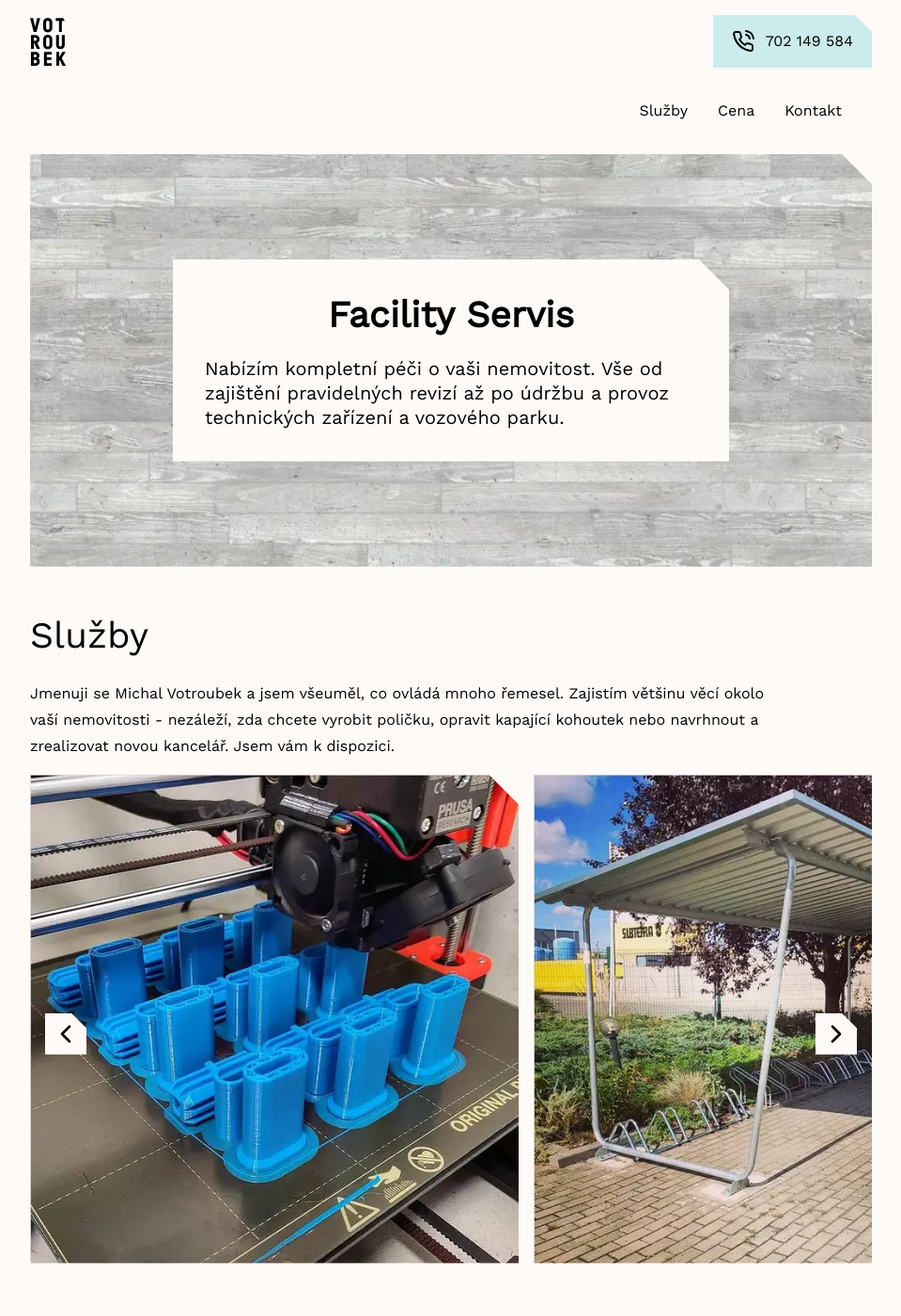
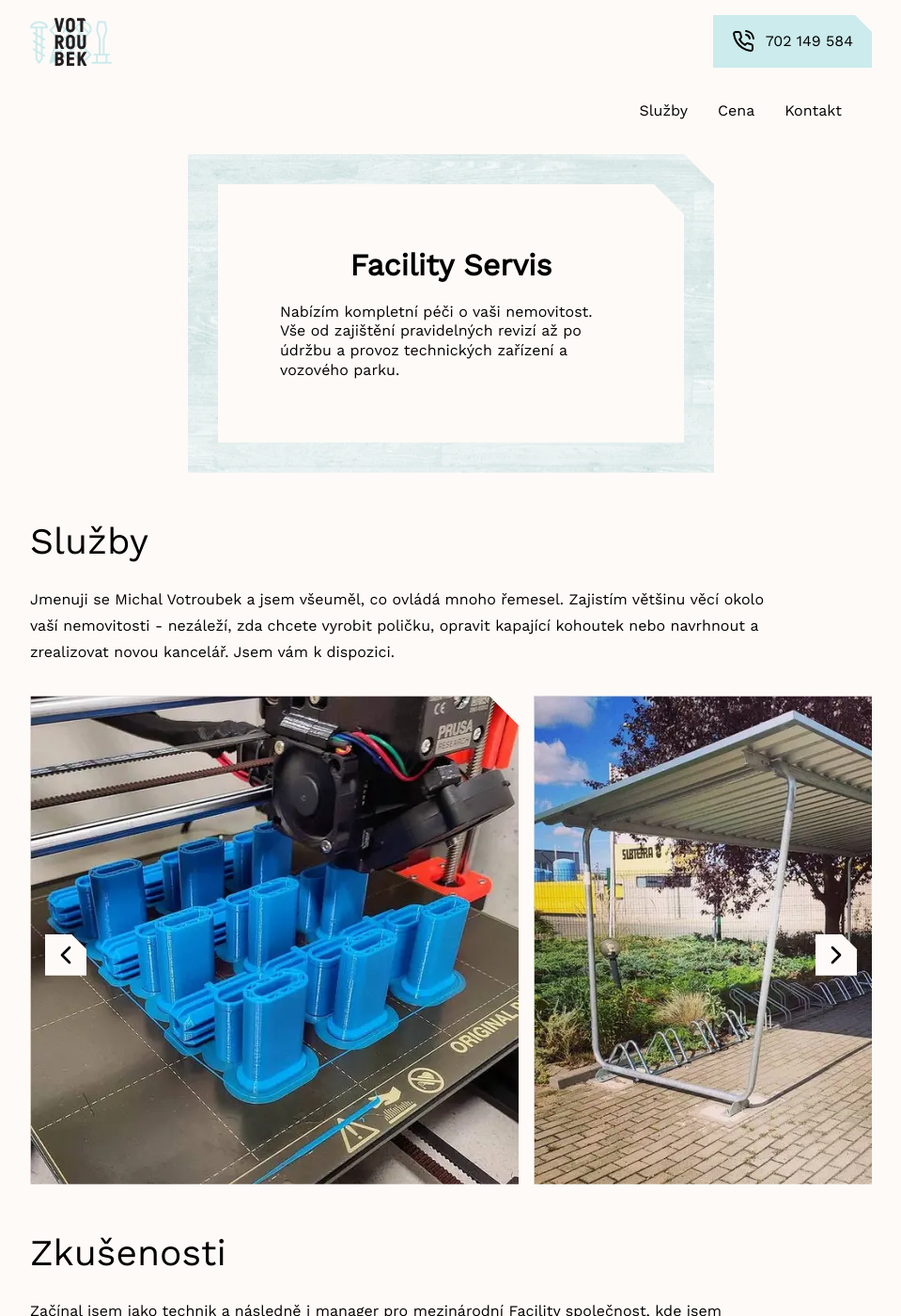
Before and after one commit to votroto/votroubek_facility, a Jekyll site: the page built from index.md, in a window 1280 px wide and 1400 px high. Shown: the whole window at 94% size, without its empty margins (160-1119 px from the left). Built offline with Jekyll 4.4.1, drawn with Linux system fonts in a browser that asks for light colours; some of the changed text lies outside the part shown.

Commit message:
minor tweaks

```diff
--- a/_includes/header.html
+++ b/_includes/header.html
@@ -1,7 +1,7 @@
 <header>
     <div class="content-wrapper">
         <div class="header-flex">
-            <a href="index.html" class="home-link"><img src="/assets/img/logotext.svg"></a>
+            <a href="index.html" class="home-link"><img src="/assets/img/logo.svg"></a>
             <a class="hero-link" aria-label="Zavolejte nám" href="tel:{{ site.phone }}"><img src="/assets/ico/phone-call.svg"><span>{{ site.phone_short }}</span></a>
         </div>
     </div>
--- a/_sass/carousel.scss
+++ b/_sass/carousel.scss
@@ -48,6 +48,7 @@ main .owl-carousel .owl-nav {
 
 .owl-carousel .owl-nav .owl-prev:hover, .owl-theme .owl-nav .owl-next:hover {
     background: #cbebec !important;
+    border-radius: 0 !important;
 }
 
 .owl-carousel .carousel-nav-img {
@@ -76,3 +77,7 @@ main .owl-carousel .owl-nav {
     top: 0;
     width: 100%;
 }
+
+main .owl-carousel {
+    margin-top: 2em;
+}
--- a/_sass/hero.scss
+++ b/_sass/hero.scss
@@ -1,16 +1,12 @@
-.hero {
-    width: 100%;
-    max-width: 100vw;
-    max-height: 70vw;
-
-    //height: 935px;
-
-    overflow: hidden;
+.hero-border {
+    width: fit-content;
     display: flex;
+    margin: auto;
 
     padding: 2em;
     box-sizing: border-box;
 
+    background-image: url('/assets/img/concrete_staggered.webp');
     background-position: center;
 
     -webkit-clip-path: polygon(0 0, 0 100%, 100% 100%, 100% 2em, calc(100% - 2em) 0);
@@ -21,51 +17,39 @@
     }
 }
 
+.hero-inner {
+    display: flex;
+    background-color: $bg-color;
+    -webkit-clip-path: polygon(0 0, 0 100%, 100% 100%, 100% 2em, calc(100% - 2em) 0);
+    clip-path: polygon(0 0, 0 100%, 100% 100%, 100% 2em, calc(100% - 2em) 0);
+}
+
 .hero-txt {
     display: block;
     margin: auto;
-    width: 35em;
     background-color: $bg-color;
     padding: 1em;
     text-align: center;
-
-    -webkit-clip-path: polygon(0 0, 0 100%, 100% 100%, 100% 2em, calc(100% - 2em) 0);
-    clip-path: polygon(0 0, 0 100%, 100% 100%, 100% 2em, calc(100% - 2em) 0);
-
     min-width: 15ch;
-
-    margin-top: 5em;
-    margin-bottom: 5em;
-
-    @media only screen and (max-width: 960px) {
-        width: 25em;
-    }
+    margin: 2em;
+    width: 25em;
 }
 
 .hero-txt span {
     font-family: $heading-font;
-
     display: block;
     margin: 18px;
-
     line-height: 1.3;
 }
 
 
 .hero-txt .hero-txt-title {
-    font-size: 2.441rem;
     font-weight: 600;
 
-    @media only screen and (max-width: 960px) {
-        font-size: 2rem;
-    }
+    font-size: 2rem;
 }
 
 .hero-txt .hero-txt-subtitle {
-    font-size: 1.25rem;
     text-align: left;
-
-    @media only screen and (max-width: 960px) {
-        font-size: 1rem;
-    }
+    font-size: 1rem;
 }
--- a/_sass/price.scss
+++ b/_sass/price.scss
@@ -3,7 +3,8 @@
     margin: auto;
     display: flex;
 
-    background-color: $contrast;
+    background-image: url('/assets/img/concrete_staggered.webp');
+    background-position: center;
 
     -webkit-clip-path: polygon(0 0, 0 100%, 100% 100%, 100% 2em, calc(100% - 2em) 0);
     clip-path: polygon(0 0, 0 100%, 100% 100%, 100% 2em, calc(100% - 2em) 0);
--- a/index.md
+++ b/index.md
@@ -12,10 +12,12 @@ imgs: [
 ]
 ---
 
-<div class="hero" style="background-image:url('/assets/img/concrete_staggered.webp');">
-    <div class="hero-txt">
-        <span class="hero-txt-title">Facility Servis</span>
-        <span class="hero-txt-subtitle">Nabízím kompletní péči o vaši nemovitost. Vše od zajištění pravidelných revizí  až po údržbu a provoz technických zařízení a vozového parku.</span>
+<div class="hero-border">
+    <div class="hero-inner">
+        <div class="hero-txt">
+            <span class="hero-txt-title">Facility Servis</span>
+            <span class="hero-txt-subtitle">Nabízím kompletní péči o vaši nemovitost. Vše od zajištění pravidelných revizí  až po údržbu a provoz technických zařízení a vozového parku.</span>
+        </div>
     </div>
 </div>
 
@@ -29,17 +31,11 @@ Jmenuji se Michal Votroubek a jsem všeuměl, co ovládá mnoho řemesel. Zajist
 {%- endfor -%}
 </div>
 
-<br>
-
----
-
 <h2 id="zkusenosti">Zkušenosti</h2>
 
-Začínal jsem jako technik a následně i  manager pro mezinárodní Facility společnost, kde jsem postupně během 10 let získal zkušenosti z provozu mnoha typů nemovitostí. V současnosti jsem zodpovědný za provoz bytových domů, kancelářských budov a lékařských výzkumných a výrobních objektů. Mám zkušenosti s veškerými rozvody elektřiny, vody, topení, EPS, EZS, vzduchotechniky, záložními zdroji a datovými rozvody. Jsem vystudovaný mechanik chladících a mrazících zařízení a jejich revizní technik. Mohu provádět revize protipožárních ucpávek Hilty, protipožárních klapek Mandík a mám školení elektro dle vyhlášky č.50 (§7). Zajímám se o mechaniku, elektroniku a rád dělám věci vlastníma rukama.
+Začínal jsem jako technik a následně i  manager pro mezinárodní Facility společnost, kde jsem postupně během 10 let získal zkušenosti z provozu mnoha typů nemovitostí. V současnosti jsem zodpovědný za provoz bytových domů, kancelářských budov a lékařských výzkumných a výrobních objektů. Mám zkušenosti s veškerými rozvody elektřiny, vody, topení, EPS, EZS, vzduchotechniky, záložními zdroji a datovými rozvody.
 
-<br>
-
----
+Jsem vystudovaný mechanik chladících a mrazících zařízení a jejich revizní technik. Mohu provádět revize protipožárních ucpávek Hilty, protipožárních klapek Mandík a mám školení elektro dle vyhlášky č.50 (§7). Zajímám se o mechaniku, elektroniku a rád dělám věci vlastníma rukama.
 
 <h2 id="cena">Cena</h2>
 
```
Also changed, not shown: assets/ico/favicon.svg, assets/img/concrete_staggered.webp, assets/img/logo.svg (added), assets/img/logotext.svg (deleted).
